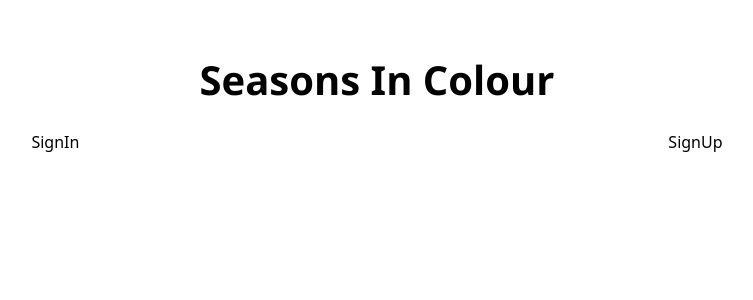
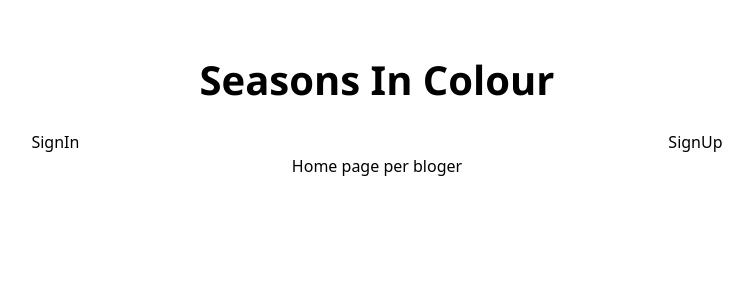
Before and after one commit to evagjini/hoxton-final-project-Interior-Website-frontend, a React (Vite) app: page /designer in a window 1280 px wide. Shown: the top 300 px of the page, without its empty margins (263-1016 px from the left). Built offline with nearby package versions, Linux system fonts and the light colour scheme; no server answers.

Commit message:
workking

```diff
--- a/pages/BlogDetail.tsx
+++ b/pages/BlogDetail.tsx
@@ -8,7 +8,8 @@ export function BlogDetail() {
   const params = useParams();
   const navigate = useNavigate();
 
-  //   window.singleBlog = singleBlog;
+  //@ts-ignore
+  window.singleBlog = singleBlog;
 
   useEffect(() => {
     fetch(`http://localhost:5637/blog/${params.id}`)
--- /dev/null
+++ b/pages/Bloger.tsx
@@ -0,0 +1,5 @@
+import React from "react";
+
+export function Bloger() {
+  return <div>Home page per bloger</div>;
+}
--- a/pages/SignIn.tsx
+++ b/pages/SignIn.tsx
@@ -3,10 +3,11 @@ import { useNavigate } from "react-router-dom";
 
 //  a duhet te shtoj edhe current userin ketu?
 
-// type Props = {
-//     signInUser:
-// }
-export function SignIn({ signInUser, signInDesigner }) {
+type Props = {
+  signInUser: (data: any) => void;
+  signInDesigner: (data: any) => void;
+};
+export function SignIn({ signInUser, signInDesigner }: Props) {
   const navigate = useNavigate();
   return (
     <form
@@ -14,11 +15,13 @@ export function SignIn({ signInUser, signInDesigner }) {
         event.preventDefault();
 
         const user = {
+          //@ts-ignore
           email: event.target.email.value,
+          //@ts-ignore
           password: event.target.password.value,
         };
         console.log(user);
-
+        //@ts-ignore
         if (event.target.answer.value === "user") {
           fetch(`http://localhost:5637/sign-in/user`, {
             method: "POST",
@@ -33,12 +36,15 @@ export function SignIn({ signInUser, signInDesigner }) {
                 alert(data.error);
               } else {
                 signInUser(data);
+                navigate("/blog");
               }
             });
           localStorage.user = "user";
         } else {
           const designer = {
+            //@ts-ignore
             email: event.target.email.value,
+            //@ts-ignore
             password: event.target.password.value,
           };
 
@@ -55,6 +61,7 @@ export function SignIn({ signInUser, signInDesigner }) {
                 alert(data.error);
               } else {
                 signInDesigner(data);
+                navigate("/designer");
               }
             });
           localStorage.designer = "designer";
--- a/src/App.tsx
+++ b/src/App.tsx
@@ -6,6 +6,7 @@ import { SignUp } from "../pages/SignUp";
 import { SignIn } from "../pages/SignIn";
 import { BlogDetail } from "../pages/BlogDetail";
 import { Home } from "../pages/Home";
+import { Bloger } from "../pages/Bloger";
 import { Designer, User } from "../types";
 
 import "./App.css";
@@ -80,6 +81,7 @@ function App() {
         />
         <Route path="/blog/:id" element={<BlogDetail />} />
         <Route path="/blog" element={<Home />} />
+        <Route path="/designer" element={<Bloger />} />
       </Routes>
     </div>
   );
```
Also changed, not shown: Components/Header.tsx (+6 -4 lines), pages/SignUp.tsx (+8 -1 lines).
